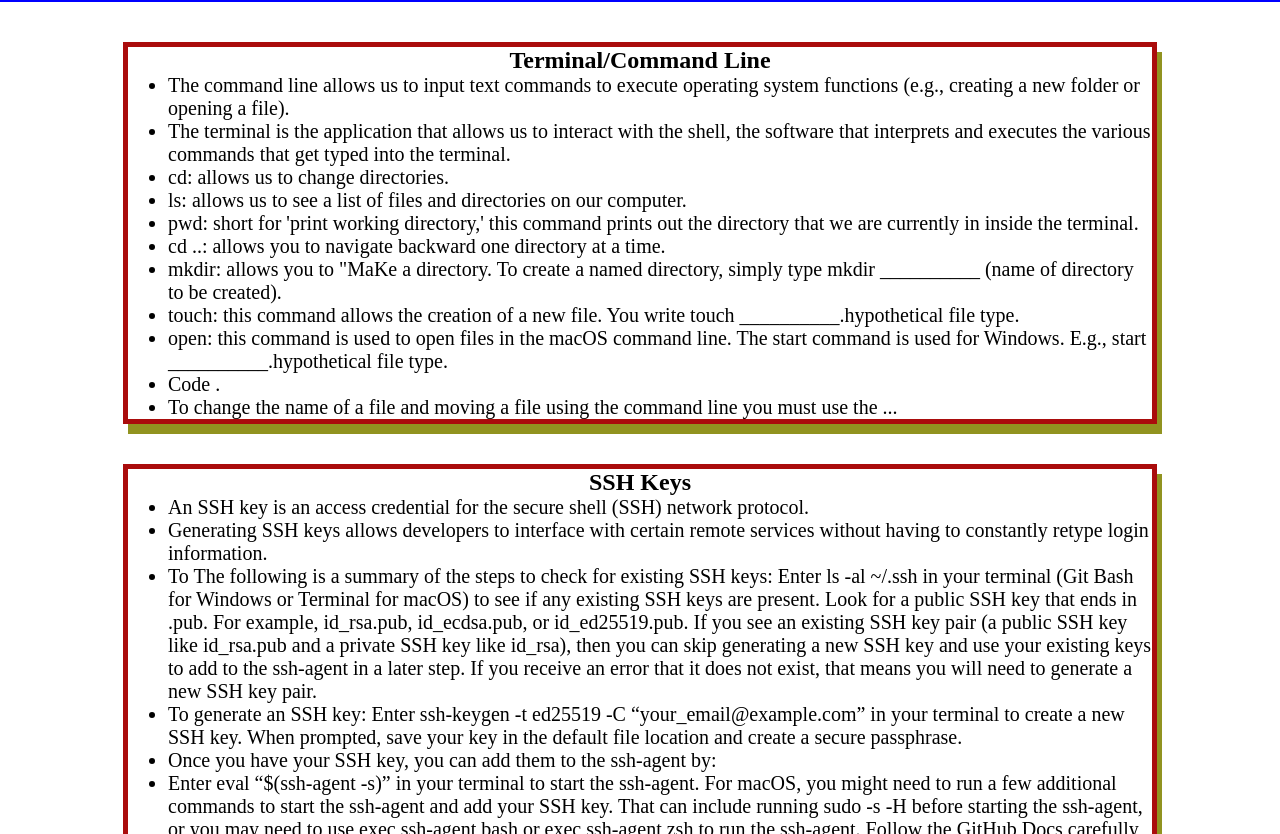
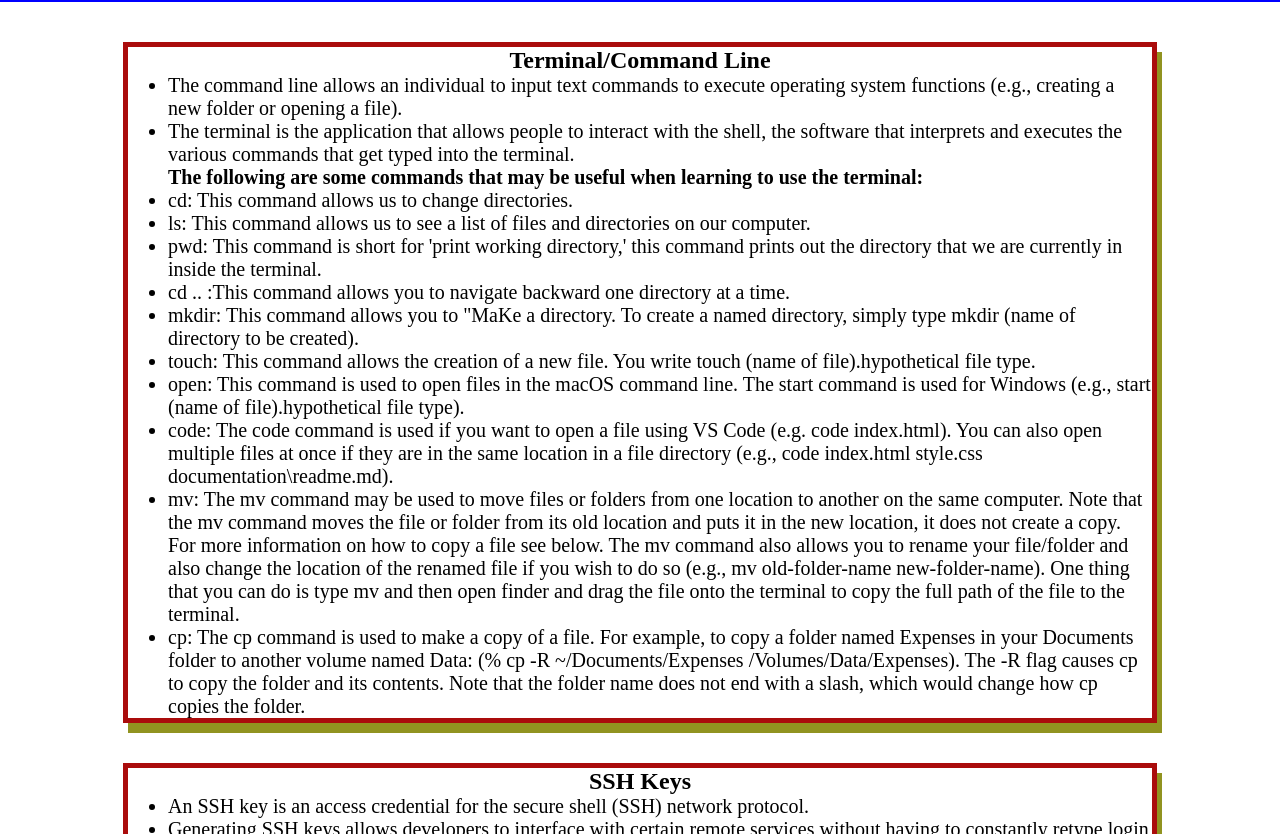
Before and after one commit to Pilotguide9897/Prework-Study-Guide, a plain HTML site: page prework-study-guide-cat/index.html in a window 1280 px wide. Shown: the part 118-952 px from the top of the page. Drawn offline with Linux system fonts and the light colour scheme.

Commit message:
I hope that these edits are worth it

```diff
--- a/prework-study-guide-cat/index.html
+++ b/prework-study-guide-cat/index.html
@@ -17,17 +17,19 @@
       <section class="card" id="terminal/command line">
         <h2>Terminal/Command Line</h2>
         <ul>
-          <li>The command line allows us to input text commands to execute operating system functions (e.g., creating a new folder or opening a file).</li>
-          <li>The terminal is the application that allows us to interact with the shell, the software that interprets and executes the various commands that get typed into the terminal.</li>
-          <li>cd: allows us to change directories.</li>
-          <li>ls: allows us to see a list of files and directories on our computer.</li>
-          <li>pwd: short for 'print working directory,' this command prints out the directory that we are currently in inside the terminal.</li>
-          <li>cd ..: allows you to navigate backward one directory at a time.</li>
-          <li>mkdir: allows you to "MaKe a directory. To create a named directory, simply type mkdir __________ (name of directory to be created).</li>
-          <li> touch: this command allows the creation of a new file. You write touch __________.hypothetical file type.</li>
-          <li>open: this command is used to open files in the macOS command line. The start command is used for Windows. E.g., start __________.hypothetical file type.</li>
-          <li>Code .</li>
-          <li>To change the name of a file and moving a file using the command line you must use the ...</li>
+          <li>The command line allows an individual to input text commands to execute operating system functions (e.g., creating a new folder or opening a file).</li>
+          <li>The terminal is the application that allows people to interact with the shell, the software that interprets and executes the various commands that get typed into the terminal.</li>
+          <h4>The following are some commands that may be useful when learning to use the terminal:</h1>
+          <li>cd: This command allows us to change directories.</li>
+          <li>ls: This command allows us to see a list of files and directories on our computer.</li>
+          <li>pwd: This command is short for 'print working directory,' this command prints out the directory that we are currently in inside the terminal.</li>
+          <li>cd .. :This command allows you to navigate backward one directory at a time.</li>
+          <li>mkdir: This command allows you to "MaKe a directory. To create a named directory, simply type mkdir (name of directory to be created).</li>
+          <li>touch: This command allows the creation of a new file. You write touch (name of file).hypothetical file type.</li>
+          <li>open: This command is used to open files in the macOS command line. The start command is used for Windows (e.g., start (name of file).hypothetical file type).</li>
+          <li>code: The code command is used if you want to open a file using VS Code (e.g. code index.html). You can also open multiple files at once if they are in the same location in a file directory (e.g., code index.html style.css documentation\readme.md).</li>
+          <li>mv: The mv command may be used to move files or folders from one location to another on the same computer. Note that the mv command moves the file or folder from its old location and puts it in the new location, it does not create a copy. For more information on how to copy a file see below. The mv command also allows you to rename your file/folder and also change the location of the renamed file if you wish to do so (e.g., mv old-folder-name new-folder-name). One thing that you can do is type mv and then open finder and drag the file onto the terminal to copy the full path of the file to the terminal.</li>
+          <li>cp: The cp command is used to make a copy of a file. For example, to copy a folder named Expenses in your Documents folder to another volume named Data: (% cp -R ~/Documents/Expenses /Volumes/Data/Expenses). The -R flag causes cp to copy the folder and its contents. Note that the folder name does not end with a slash, which would change how cp copies the folder.</li>
         </ul>
       </section>
       <section class="card" id="terminal/command line">
@@ -35,16 +37,15 @@
           <ul>
             <li>An SSH key is an access credential for the secure shell (SSH) network protocol.</li>
             <li>Generating SSH keys allows developers to interface with certain remote services without having to constantly retype login information.</li>
-            <li>To The following is a summary of the steps to check for existing SSH keys: Enter ls -al ~/.ssh in your terminal (Git Bash for Windows or Terminal for macOS) to see if any existing SSH keys are present. Look for a public SSH key that ends in .pub. For example, id_rsa.pub, id_ecdsa.pub, or id_ed25519.pub. If you see an existing SSH key pair (a public SSH key like id_rsa.pub and a private SSH key like id_rsa), then you can skip generating a new SSH key and use your existing keys to add to the ssh-agent in a later step. If you receive an error that it does not exist, that means you will need to generate a new SSH key pair.</li>
+            <li>The following is a summary of the steps to check for existing SSH keys: (1) Enter ls -al ~/.ssh in your terminal (Git Bash for Windows or Terminal for macOS) to see if any existing SSH keys are present. (2) Look for a public SSH key that ends in .pub. For example, id_rsa.pub, id_ecdsa.pub, or id_ed25519.pub. If you see an existing SSH key pair (a public SSH key like id_rsa.pub and a private SSH key like id_rsa), then you can skip generating a new SSH key and use your existing keys to add to the ssh-agent in a later step. If you receive an error that it does not exist, that means you will need to generate a new SSH key pair.</li>
             <li>To generate an SSH key: Enter ssh-keygen -t ed25519 -C “your_email@example.com” in your terminal to create a new SSH key. When prompted, save your key in the default file location and create a secure passphrase.</li>
-            <li>Once you have your SSH key, you can add them to the ssh-agent by: </li>
-            <li>Enter eval “$(ssh-agent -s)” in your terminal to start the ssh-agent. For macOS, you might need to run a few additional commands to start the ssh-agent and add your SSH key. That can include running sudo -s -H before starting the ssh-agent, or you may need to use exec ssh-agent bash or exec ssh-agent zsh to run the ssh-agent. Follow the GitHub Docs carefully to do this step successfully. Add your private SSH key to the ssh-agent using the ssh-add command.</li>
+            <li>Once you have your SSH key, you can add them to the ssh-agent by: (1) Entering eval “$(ssh-agent -s)” in your terminal to start the ssh-agent. For macOS, you might need to run a few additional commands to start the ssh-agent and add your SSH key. That can include running sudo -s -H before starting the ssh-agent, or you may need to use exec ssh-agent bash or exec ssh-agent zsh to run the ssh-agent. Follow the GitHub Docs carefully to do this step successfully. Add your private SSH key to the ssh-agent using the ssh-add command.</li>
           </ul>
           </section>
       <section class ="card" id ="html-section">
         <h2>HTML</h2>
         <ul>
-          <li>HTML is used to create the structure of a webpage. You can think of HTML as the frame of a website. It is made up of elements that work together to provide content and the basic framework for all pages on the web.</li>
+          <li><h5>HTML is used to create the structure of a webpage. You can think of HTML as the frame of a website. It is made up of elements that work together to provide content and the basic framework for all pages on the web.<h5/></li>
           <li>Elements are a type of content on a webpage. Common types of elements in HTML are: (1) Text elements, (2) Image elements, (3) Header elements, and (4) List elements. These elements add visible information on the page. </li>
           <li>In addition to visible elements, there are also elements that are used to divide the content on a page and describe the content to browsers and other developers. Examples of these are: (1) Meta-related elements, (2) Content division elements, and (3) Semantic elements.</li>
           <li>In HTML, elements are composed of an opening tag and a closing tag represented with angled brackets [< >]. These tags contain everything that we want to include about the element and include content and even other nested elements.</li>
@@ -59,7 +60,7 @@
       <section class ="card" id="css-section">
         <h2>CSS</h2>
         <ul>
-          <li>CSS is useful for adding visual elements to websites.</li>
+          <li><h5>CSS is useful for adding visual elements to websites.<h5/></li>
           <li>A margin indicates how much space we want around the outside of an element.</li>
           <li>A padding is not quite the same as a margin, although people often confuse them. A padding indicates how much space we want around the content inside of an element.</li>
           <li>We can assign colours in css using semantic reference such as, grey, or using a hexidecimal code (hex #) to refer to a colour.</li>
@@ -88,19 +89,21 @@
       <section class="card" id="javascript-section">
         <h2>Javascript</h2>
         <ul>
-          <li>JavaScript is used to add functionality and interactivity to a website.</li>
+          <li><h5>JavaScript is used to add functionality and interactivity to a website.<h5/></li>
           <li>A variable is a named container that allow us to store data in our code.</li>
           <li>Control flow is the order in which a computer executes code in a script.</li>
           <li>Functions are the building blocks of JavaScript. When we create a function, we are defining a block of code that performs a specific task, and giving it a unique name. However, just defining a function does not mean that it will execute in our code automatically. To execute a function, we must call it in our code.</li>
           <li>We use an open curly bracket after a function to show that it is not adding an arugment.</li>
           <li>If statements allow us to perform logical comparisons between a value and what you expect. Then it allows you to use that information to perform an action.</li>
-          <li>For loops can be very useful for controlling the work flow. For loops function by running a section of code repeatedly until a certain condition has been satisfied. For loops contain two sections: A header and a body.</li>
+          <li>For loops can be very useful for controlling the work flow. For loops function by running a section of code repeatedly until a certain condition has been satisfied. For loops contain two sections: a header and a body. In addition, (1) The keyword For that starts the loop, (2) the condition being tested, and (3) the EndFor keyword that terminates the loop (For x = Start to End/...Statements to be performed go here/EndFor). The value of x must be an integer variable and the values of Start and End must be integers, integer variables, or integer constants. The major difference between the While and For looping structures is that a For loop will run a predetermined number of times. </li>
+          <li>Since a loop continues until a condition becomes false, be careful not to set up a loop that never becomes false and runs infinitely. This can lock up a computer. You must think carefully about the condition meant to terminate the loop to be sure it becomes false at some time. </li>
+          <li>You use the While-EndWhile statement structure to perform Looping. A While Loop repeats or loops WHILE a condition is true. A While loop consists of three parts: (1) The While key word that begins the loop, (2) the condition to be tested each time the loop iterates or is performed, (3) the EndWhile keyword that ends the loop.</li>
           <li>JavaScript contains five basic (primitive) data types. These types are strings, numbers, booleans, undefined, and null.</li>
           <li>Strings are collections of alphaneumeric characters and symbols. Strings are useful for storing letters and words.</li>
-          <li>Booleans may only have two values, true and false, and represent all data which has only two states.</li>
+          <li>Booleans can only have two values, true and false. They represent all data which has only two states.</li>
           <li>Undefined means that a variable has been created, but that it has not been assigned a value.</li>
           <li>Two other common data types in JavaScript are objects and arrays. Both of these data types consist of collections, and are a way to group together multiple points of data into a single piece.</li>
-          <li>Arrays are a special variable that holds more than one value. Arrays alloy you to hold more than one piece of data under a single title and you can access specific numbers in the annex by referring to an index number. It is common practice to declare an array by using the const keyword.</li>
+          <li> Arrays are a special variable that holds more than one value. Arrays allow you to hold more than one piece of data under a single title and you can access specific numbers in the annex by referring to an index number. It is common practice to declare an array by using the const keyword.</li>
           <li>When creating an array in JS, spaces and line breaks are unimportant. A declaration may span multiple lines.</li>
           <li>Objects in JS can be very diverse and may refer to documents, other webpages, etc.</li>
         </ul>
```
Also changed, not shown: 1 other file.
